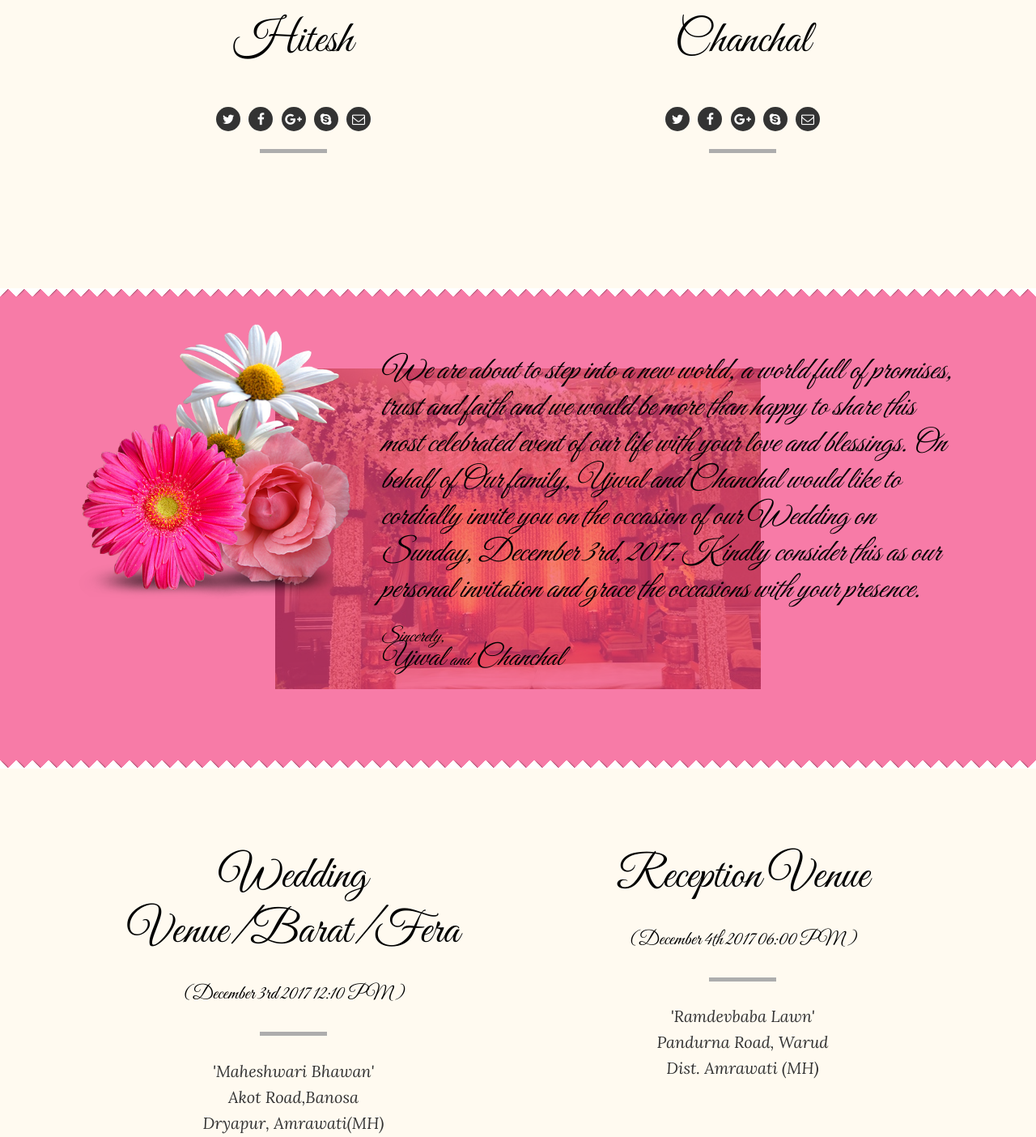
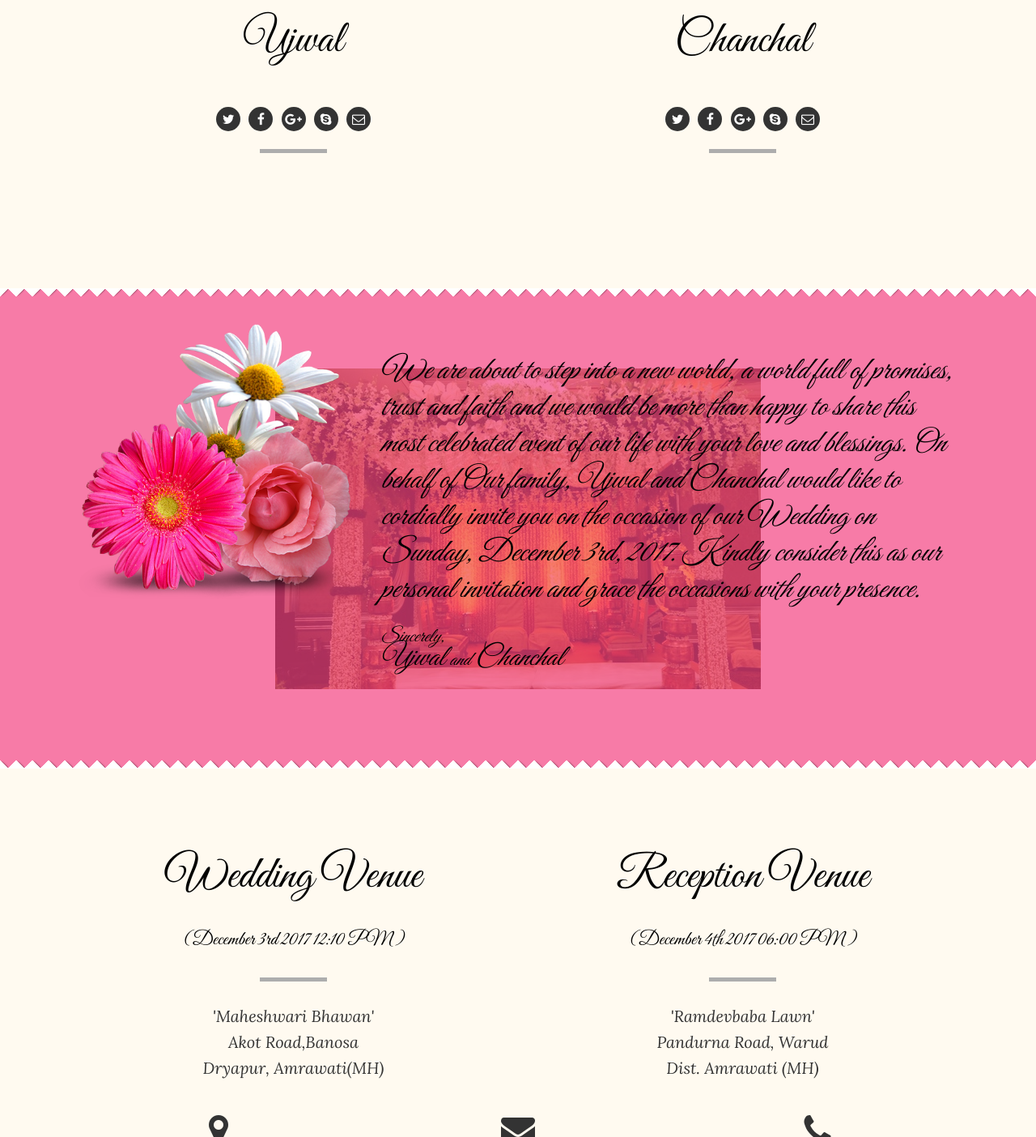
Before and after one commit to ujwalwedschanchal/ujwalwedschanchal.github.io, a plain HTML site: page index.html in a window 1280 px wide. Shown: the part 1418-2822 px from the top of the page at 81% size. Drawn offline with nearby package versions, Linux system fonts and the light colour scheme.

Commit message:
Update index.html
Correction

```diff
--- a/index.html
+++ b/index.html
@@ -69,7 +69,7 @@
       <div class="row latest_sermons">
         <div class="col-md-6 text-center bride">
           <div class="img"><img src="img/IMG01.jpg" class="animated" data-animation="bounceIn" data-animation-delay="100" alt=""></div>
-          <h3 class="animated" data-animation="fadeIn" data-animation-delay="100">Hitesh</h3>
+          <h3 class="animated" data-animation="fadeIn" data-animation-delay="100">Ujwal</h3>
           <p class="animated" data-animation="fadeIn" data-animation-delay="100"></p>
           <ul class="social animated" data-animation="fadeIn" data-animation-delay="100">
             <li><a href="#"><i class="fa fa-twitter"></i></a></li>
@@ -122,7 +122,7 @@
  <div class="container">
       <div class="row">
 	<div class="col-md-6">
-		 <h3 class="animated" data-animation="fadeIn" data-animation-delay="100">Wedding Venue/Barat/Fera</h2>
+		 <h3 class="animated" data-animation="fadeIn" data-animation-delay="100">Wedding Venue</h2>
 
          		 <h5 class="animated" data-animation="fadeIn" data-animation-delay="100">(December 3rd 2017 12:10 PM )</h5>
           		<div class="devider_main"><img src="img/devider-gray.jpg" alt=""></div>
```
